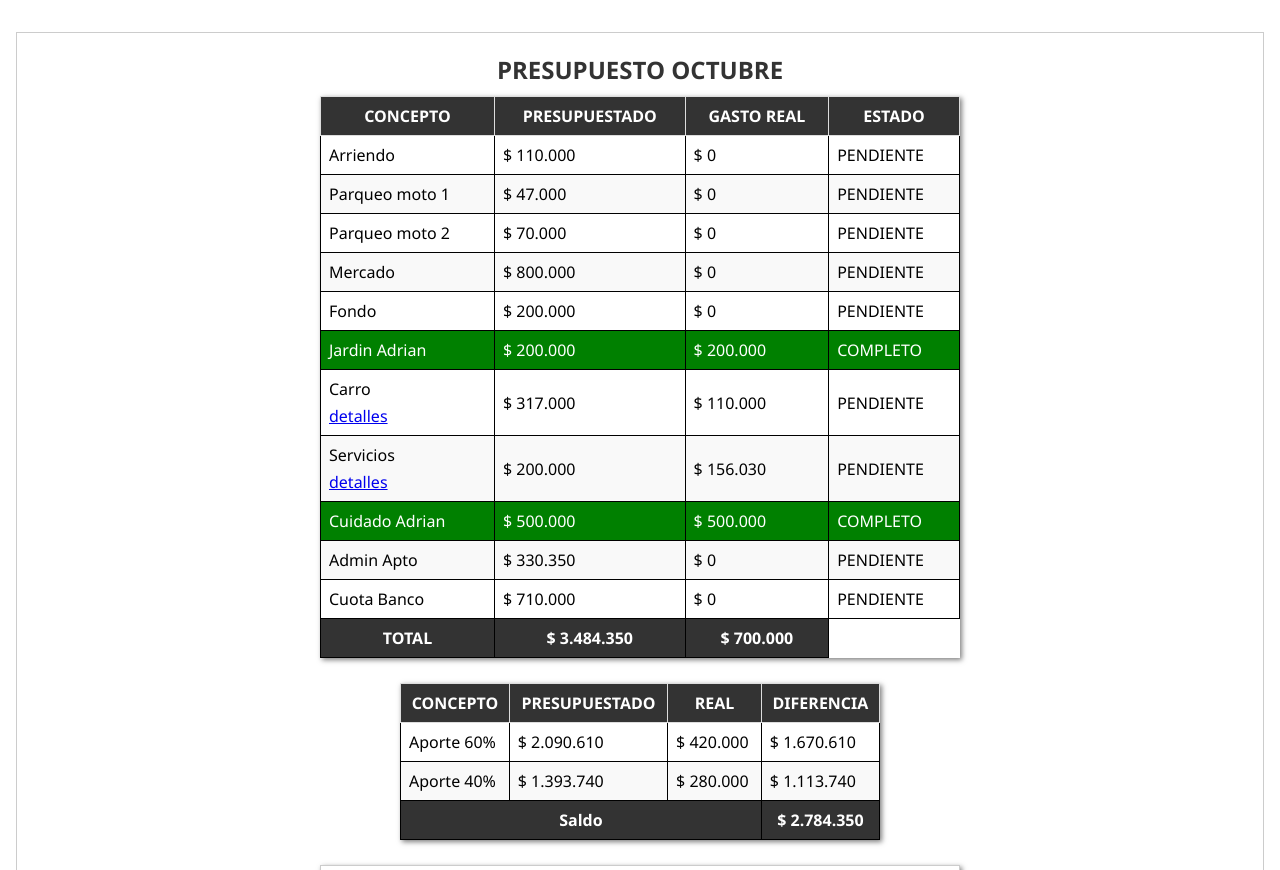
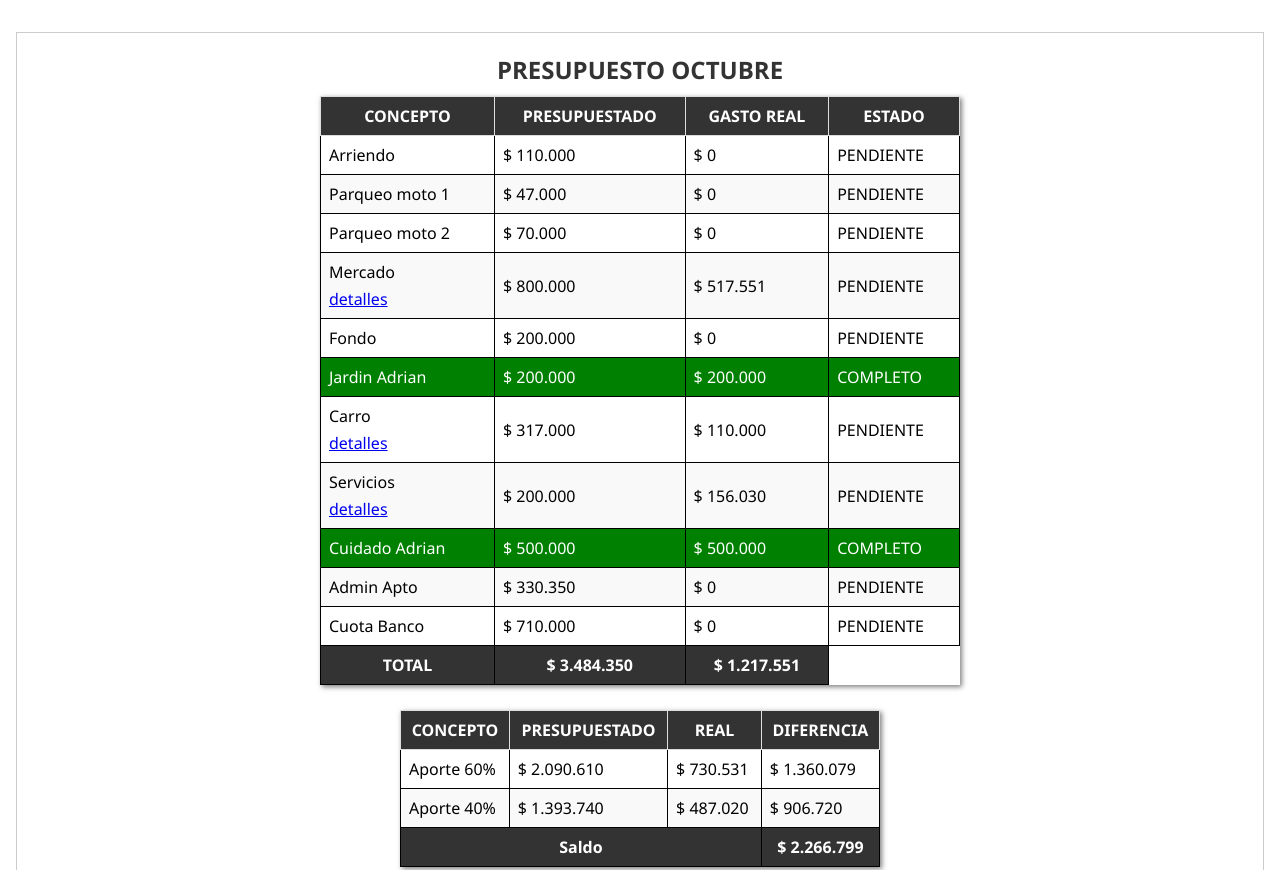
Before and after one commit to didieragt/presuhome.github.io, a plain HTML site: page index.html in a window 1280 px wide. Shown: the top 870 px of the page. Drawn offline with Linux system fonts and the light colour scheme.

Commit message:
Uptade Mercado

```diff
--- a/index.html
+++ b/index.html
@@ -5,6 +5,7 @@
     <meta name="viewport" content="width=device-width, initial-scale=1.0">
     <title>Presupuesto Home</title>
     <link rel="stylesheet" href="style.css">
+    <script src="script.js" defer></script>
 </head>
 <body>
     <div class="container">
@@ -68,7 +69,5 @@
         <footer class="footer">
         </footer>
     </div>
-
-    <script src="script.js"></script>
 </body>
 </html>
--- a/json/oct.json
+++ b/json/oct.json
@@ -20,7 +20,7 @@
  {
   "concepto": "Mercado",
   "presupuesto": 800000,
-  "gasto_real": 0,
+  "gasto_real": 517551,
   "tipo_gasto": "Variable"
  },
  {
--- a/script.js
+++ b/script.js
@@ -11,6 +11,9 @@ let arrServicios = [
     {concepto: "Vanti", valor:17520},
     {concepto: "Codensa", valor:58610},
     {concepto: "Acueducto", valor:0}
+];
+let arrMercado = [
+    {concepto: "1er Mercado", valor:517551}
 ];
 let total_Ahorro = 0;
 let total_pre_mes = 0;
@@ -69,7 +72,8 @@ async function data() {
                 tr.style.background = 'green';
                 tr.style.color = '#fff';
                 tdEstado.textContent = "COMPLETO";
-            } else if(element.gasto_real > element.presupuesto || total > element.presupuesto){
+                console.log(total);
+            } else if(element.gasto_real > element.presupuesto){
                 console.log(total);
                 tr.style.background = 'red';
                 tr.style.color = '#fff';
@@ -121,7 +125,7 @@ async function data() {
 
 function detalles(detalleConcepto,tdGastoReal,tdConcepto){
 
-    if(detalleConcepto == "Carro" || detalleConcepto == "Servicios"){
+    if(detalleConcepto == "Carro" || detalleConcepto == "Servicios" || detalleConcepto == "Mercado"){
         let detalles = document.createElement('a');
         detalles.textContent = "detalles";
         detalles.href = "#";
@@ -139,6 +143,7 @@ function detalles(detalleConcepto,tdGastoReal,tdConcepto){
 
         if(detalleConcepto == "Carro"){
             let contenido =``;
+            total = 0;
             arrCarro.forEach(item => {
                 contenido += `<p>${item.concepto}: | ${formateador.format(item.valor)}</p>`;
                 total += item.valor;
@@ -158,6 +163,17 @@ function detalles(detalleConcepto,tdGastoReal,tdConcepto){
             });
         }
 
+        if(detalleConcepto == "Mercado"){
+            let contenido =``;
+            total = 0;
+            arrMercado.forEach(item => {
+                contenido += `<p>${item.concepto}: | ${formateador.format(item.valor)}</p>`;
+                total += item.valor;
+                tarjeta.innerHTML = contenido;
+                tdGastoReal.textContent = formateador.format(total);
+            });
+        }
+
         detalles.addEventListener('click', function(e){
             e.preventDefault();
             tarjeta.style.display = tarjeta.style.display === "none" ? "block" : "none";
```
Also changed, not shown: style.css (line endings or trailing spaces).
